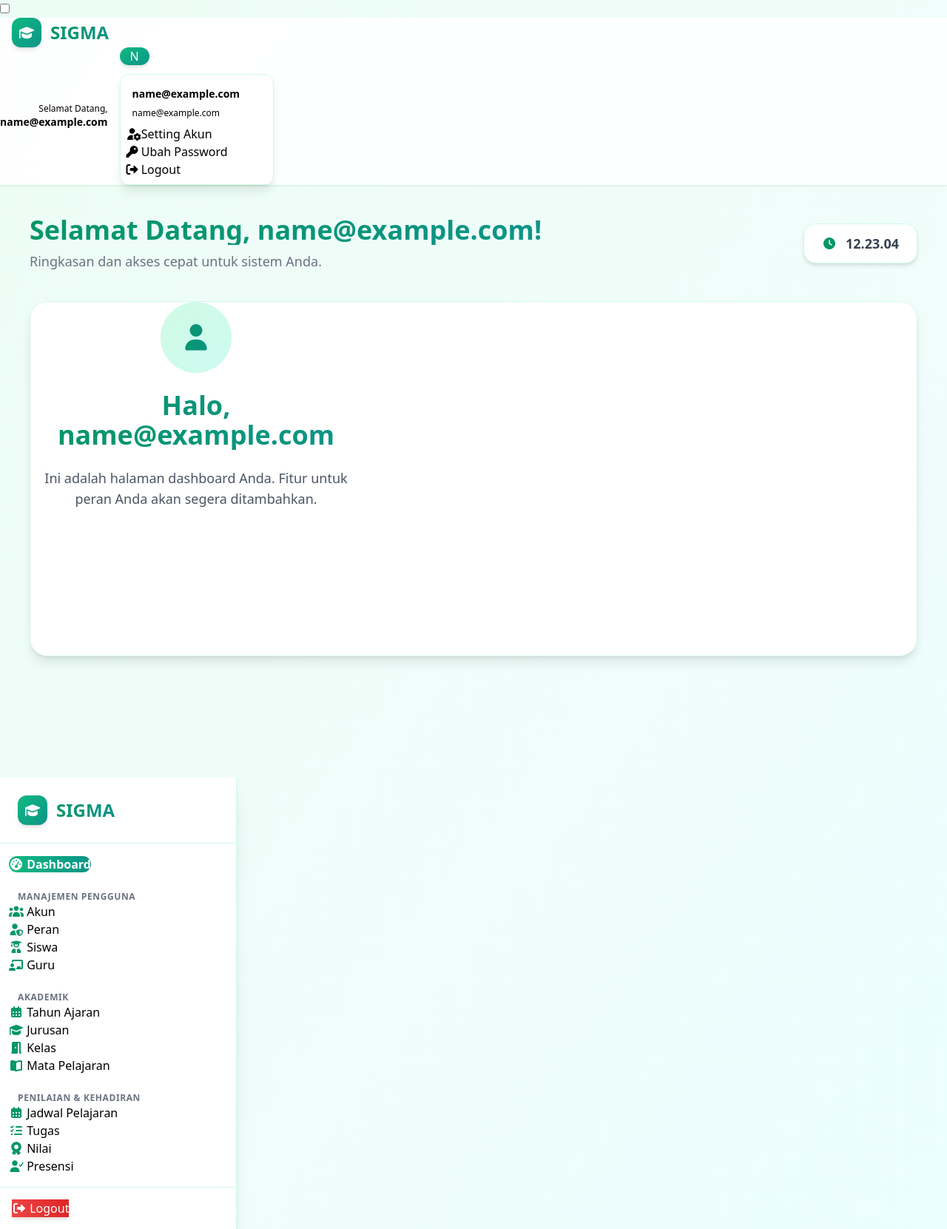
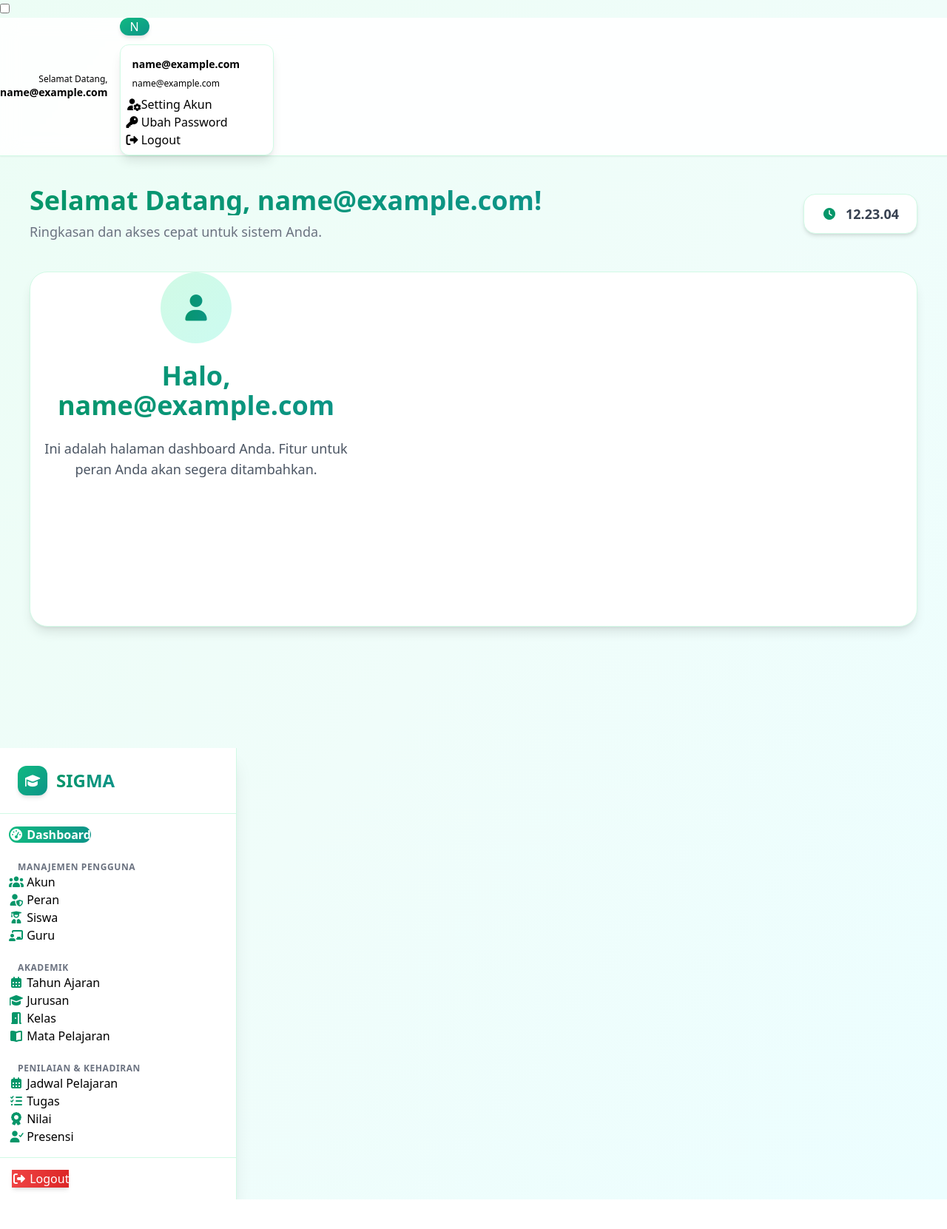
Before and after one commit to DinkyTrady/school-management, a Django app: page /dashboard/ in a window 1280 px wide. Shown: the whole page at 74% size. After the commit the page ends 1621 px from the top, so only its background shows below. Run offline with Django 5.2, Linux system fonts and the light colour scheme; the visitor is signed in with stand-in values (Sample User, id 1); data comes from the database, SQL or seed files in the repository; data that the repository does not hold is empty; parts of the project's set-up code (start-up, migrations or seed data) failed here and were passed over; some libraries are stand-ins or nearby versions.

Commit message:
Refactor navbar and sidebar structure for improved layout and consistency

```diff
--- a/apps/core/templates/core/base.html
+++ b/apps/core/templates/core/base.html
@@ -19,22 +19,22 @@
     <div class="drawer lg:drawer-open">
         <input id="my-drawer-3" type="checkbox" class="drawer-toggle" />
         <div class="drawer-content flex flex-col">
-            <!-- Navbar -->
             <div class="w-full navbar sticky top-0 z-30 bg-white/90 backdrop-blur-md shadow-sm border-b border-emerald-100">
                 <div class="flex-none lg:hidden">
                     <label for="my-drawer-3" aria-label="open sidebar" class="btn btn-square btn-ghost text-emerald-600 hover:bg-emerald-50">
                         <svg xmlns="http://www.w3.org/2000/svg" fill="none" viewBox="0 0 24 24" class="inline-block w-6 h-6 stroke-current"><path stroke-linecap="round" stroke-linejoin="round" stroke-width="2" d="M4 6h16M4 12h16M4 18h16"></path></svg>
                     </label>
                 </div>
-                <a href="{% url 'core:dashboard' %}" class="flex-1 px-2 mx-2 flex items-center gap-3">
+
+                <a href="{% url 'core:dashboard' %}" class="flex-1 px-2 mx-2 flex items-center gap-3 lg:hidden">
                     <div class="w-10 h-10 bg-gradient-to-br from-emerald-500 to-teal-600 rounded-xl flex items-center justify-center shadow-md">
                         <i class="fas fa-graduation-cap text-white text-lg"></i>
                     </div>
                     <span class="text-2xl font-extrabold bg-gradient-to-r from-emerald-600 to-teal-600 bg-clip-text text-transparent">SIGMA</span>
                 </a>
-                <div class="flex-none flex items-center gap-4">
+
+                <div class="flex-none flex items-center gap-4 ml-auto">
                     {% if user.is_authenticated %}
-                    <!-- Welcome Message -->
                     <div class="hidden md:flex flex-col items-end">
                         <span class="text-xs text-base-content/70">Selamat Datang,</span>
                         <span class="font-semibold text-sm">
@@ -47,7 +47,6 @@
                             {% endif %}
                         </span>
                     </div>
-                    <!-- Dropdown Profil Pengguna -->
                     <div class="dropdown dropdown-end">
                         <div tabindex="0" role="button" class="btn btn-ghost btn-circle avatar hover:bg-emerald-50">
                             <div class="w-10 rounded-full bg-gradient-to-br from-emerald-500 to-teal-600 text-white flex items-center justify-center shadow-md">
@@ -87,7 +86,6 @@
                     {% endif %}
                 </div>
             </div>
-            <!-- Page content here -->
             <main class="min-h-screen">
                 <div class="p-6 md:p-10 max-w-7xl mx-auto">
                   <div id="main-content">
@@ -100,7 +98,6 @@
         <div class="drawer-side z-40">
             <label for="my-drawer-3" aria-label="close sidebar" class="drawer-overlay"></label>
             <div class="w-80 min-h-full bg-white flex flex-col shadow-xl border-r border-emerald-100">
-                <!-- Sidebar content here -->
                 <div class="p-6 border-b border-emerald-100">
                     <a href="{% url 'core:dashboard' %}" class="flex items-center gap-3">
                         <div class="w-10 h-10 bg-gradient-to-br from-emerald-500 to-teal-600 rounded-xl flex items-center justify-center shadow-md">
@@ -126,12 +123,10 @@
 </html>
 
 {% if user.is_authenticated %}
-<!-- Form Logout Tersembunyi -->
 <form id="logout-form" method="post" action="{% url 'users:logout' %}" class="hidden">
     {% csrf_token %}
 </form>
 
-<!-- Modal Konfirmasi Logout -->
 <dialog id="logout_modal" class="modal">
   <div class="modal-box w-11/12 max-w-md bg-white rounded-2xl shadow-2xl border border-emerald-100">
     <div class="flex items-start gap-4">
```
